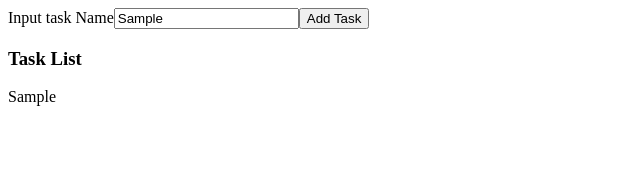
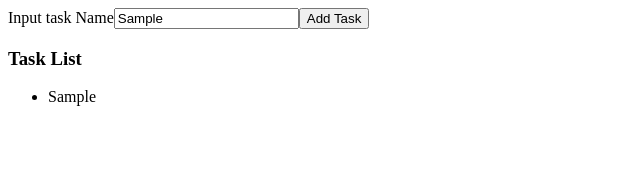
Before and after one commit to vishal-joshy/task-app, a React (Create React App) app: page / in a window 1280 px wide. Both pictures are taken after typing "Sample" into the empty fields and a click on the button "Add Task". Shown: the top 178 px of the page, without its empty margins (0-640 px from the left). Built offline with nearby package versions, Linux system fonts and the light colour scheme.

Commit message:
Update Overview to display tasks in list

```diff
--- a/src/App.js
+++ b/src/App.js
@@ -18,10 +18,8 @@ class App extends React.Component {
 		const { inputValue } = this.state;
 		e.preventDefault();
 		this.setState({
-			tasks: this.state.tasks.concat(inputValue),     //Array.push is mutable use concat on state
+			tasks: this.state.tasks.concat(inputValue), //Array.push is mutable use concat on state
 		});
-
-		console.log(this.state.tasks);
 	}
 	onTaskInput(e) {
 		this.setState({
@@ -41,7 +39,7 @@ class App extends React.Component {
 				</form>
 				<div>
 					<h3>Task List</h3>
-					<Overview task={this.state.inputValue} />
+					<Overview tasks={this.state.tasks} />
 				</div>
 			</div>
 		);
--- a/src/components/Overview.js
+++ b/src/components/Overview.js
@@ -6,8 +6,16 @@ class Overview extends React.Component {
 	}
 
 	render() {
-		const { task } = this.props;
-		return <div>{this.props.task}</div>;
+		const { tasks } = this.props;
+		return (
+			<div>
+				<ul>
+					{tasks.map((task) => {
+						return <li>{task}</li>;
+					})}
+				</ul>
+			</div>
+		);
 	}
 }
 
```
